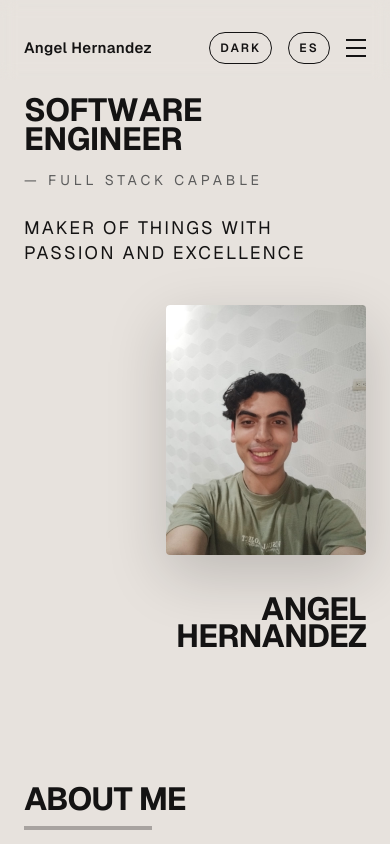
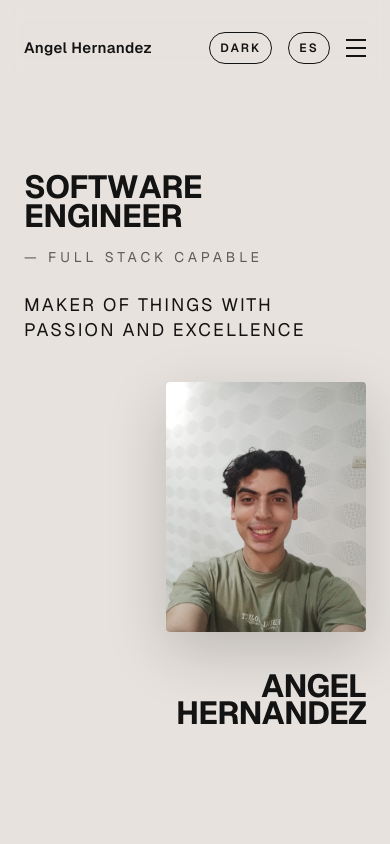
Before and after one commit to Angelhernandezco/my-portfolio, a Next.js app: page / in a window 390 px wide. Built offline with nearby package versions, Linux system fonts and the light colour scheme.

Commit message:
min heigth auto for mobiles deleted

```diff
--- a/app/globals.css
+++ b/app/globals.css
@@ -217,10 +217,6 @@ body {
   .hero-tag {
     letter-spacing: 0.12em;
   }
-
-  main {
-    min-height: auto;
-  }
 }
 
 /* Scroll Container */
```
